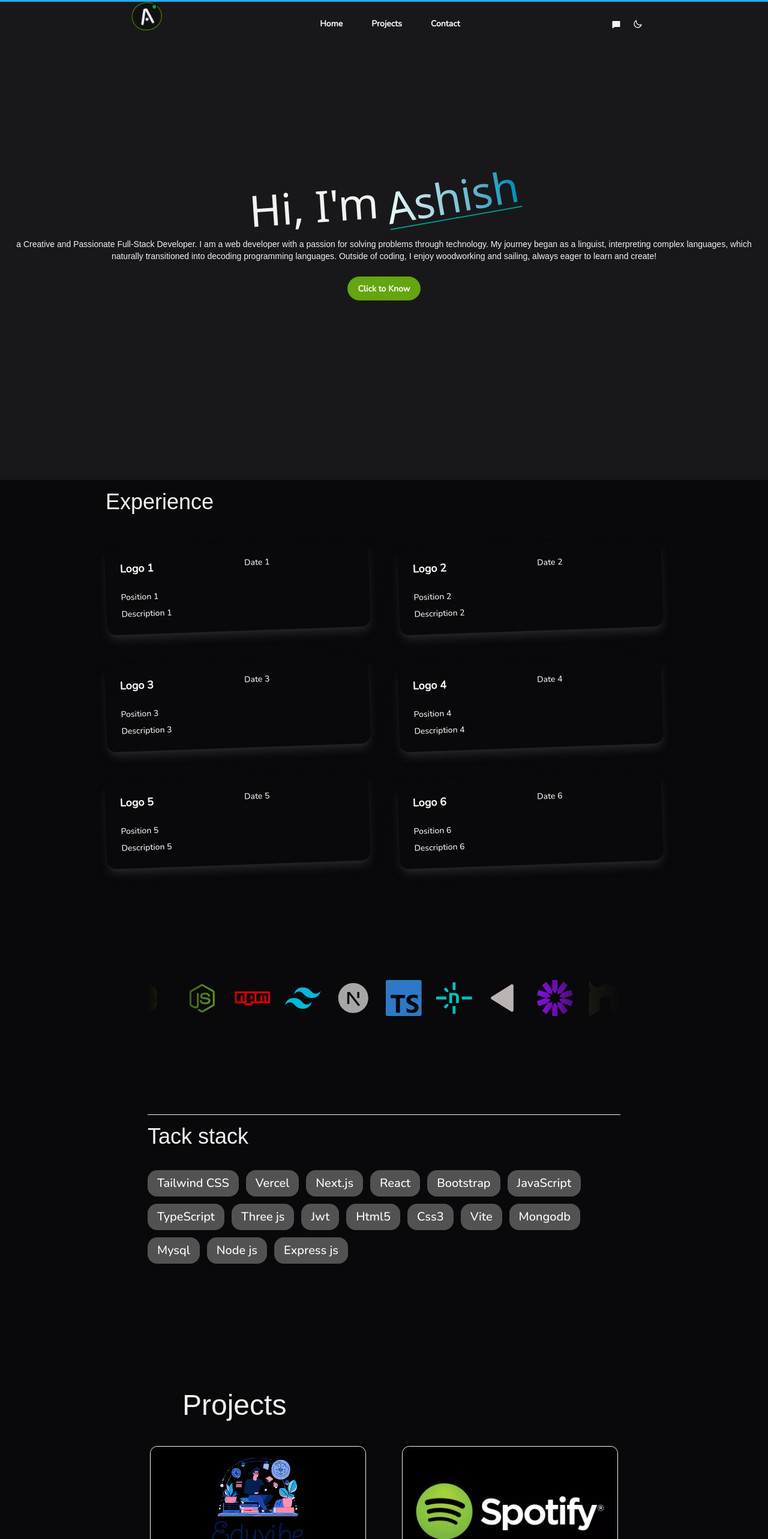
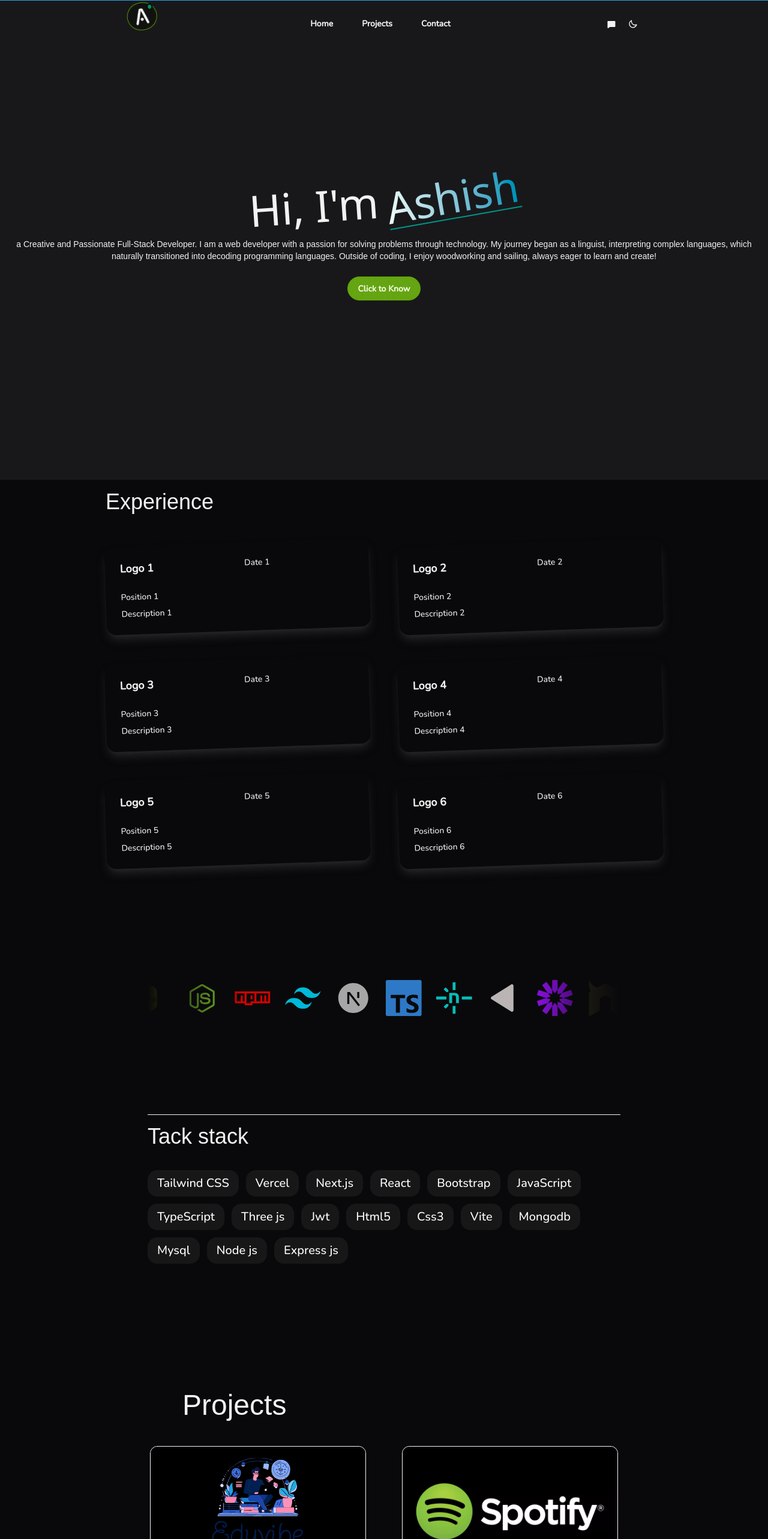
Before and after one commit to sujanthapa01/ashish-s_portfolio, a Next.js app: page / in a window 1280 px wide. Shown: the top 2566 px of the page at 60% size. Built offline with nearby package versions, Linux system fonts and the light colour scheme; a web font is replaced by a local one.

Commit message:
third update

```diff
--- a/app/components/Tackstack.tsx
+++ b/app/components/Tackstack.tsx
@@ -8,7 +8,7 @@ export default function Tackstack(){
           <div className="flex flex-wrap py-9 gap-3">
             {Badge.badges.map((bg)=>(
               <div  key={bg.id}>
-          <div className='text-xl px-4 py-2 text-white bg-neutral-600 rounded-2xl'>{bg.badge}</div>
+          <div className='text-xl px-4 py-2 text-white bg-neutral-900 hover:bg-neutral-700 rounded-2xl cursor-cell duration-500'>{bg.badge}</div>
               </div>
             ))}
           </div>
--- a/app/nav.tsx
+++ b/app/nav.tsx
@@ -15,16 +15,16 @@ export default function Nav() {
                     top: 0,
                     left: 0,
                     right: 0,
-                    height: 3,
+                    height: 1,
                     originX: 0,
                     backgroundColor: "#27A8EF",
                 }}
             />
       <ul
-        className="px-4 lg:block hidden tooltip animate-bounce text-orange-400 -rotate-10 text-2xl font-black tooltip-bottom tooltip-success"
+        className="  lg:block hidden tooltip animate-bounce cabin-7 text-orange-400 -rotate-10 text-2xl font-black tooltip-bottom tooltip-success"
         data-tip="Hi, I am Ashish"
       >
-        <Link className=" avatar avatar-online w-11 h-11" href="/">
+        <Link className=" avatar avatar-online w-11 h-11 hover:rotate-360 duration-500" href="/">
           <img src={Logo.src} alt="logo" className="h-10 rounded-full ring-primary ring-offset-base-100  ring ring-offset-2  w-11" />
         </Link>
       </ul>
--- a/app/users/contact/page.tsx
+++ b/app/users/contact/page.tsx
@@ -12,7 +12,7 @@ export default function Contact() {
         <title>Contact Us</title>
         <meta name="description" content="Contact us for inquiries or support" />
       </Head>
-      <div className="min-h-screen  flex justify-center items-center py-12">
+      <div className="min-h-screen flex justify-center items-center py-12">
         <div className=" p-8 sm:p-10 md:w-3/6 md:p-12 lg:p-16 rounded-xl shadow-xl max-w-4xl w-full">
           <h1 className="text-4xl font-extrabold text-center mb-6">Contact Us</h1>
           <p className="text-center text-lg text-gray-600 mb-10">
@@ -28,7 +28,7 @@ export default function Contact() {
                   id="name"
                   name="name"
                   required
-                  className="mt-2 p-4 w-full border border-gray-300 rounded-md focus:outline-none focus:ring-2 focus:ring-blue-500"
+                  className="mt-2 p-3 w-full border border-gray-300 rounded-md focus:outline-none focus:ring-2 focus:ring-blue-500"
                 />
               </div>
 
@@ -39,7 +39,7 @@ export default function Contact() {
                   id="email"
                   name="email"
                   required
-                  className="mt-2 p-4 w-full border border-gray-300 rounded-md focus:outline-none focus:ring-2 focus:ring-blue-500"
+                  className="mt-2 p-3 w-full border border-gray-300 rounded-md focus:outline-none focus:ring-2 focus:ring-blue-500"
                 />
               </div>
             </div>
--- a/app/users/page.tsx
+++ b/app/users/page.tsx
@@ -86,8 +86,9 @@ export default function Users() {
       <motion.main
         initial={{ opacity: 0 }}
         whileInView={{ opacity: 100 }}
+        viewport={{once:true}}
         transition={{ delay: 0.3, duration: 1 }}
-        className="min-w-screen min-h-auto flex flex-col items-center p-10 justify-center"
+        className="min-w-screen min-h-auto flex flex-col items-center p-10 justify-center "
       >
         <div className="page3rd h-full w-full p-14 md:w-3/4 overflow-x-hidden">
           <MarqueEffect />
--- a/app/users/projects/page.tsx
+++ b/app/users/projects/page.tsx
@@ -8,13 +8,13 @@ export default function Project() {
   return (
     <div className=" min-w-screen min-h-auto flex flex-col  items-center justify-center pt-18 pb-20">
      <h1 className="text-3xl font-semibold underline">{Data.title}</h1>
+
       <main className="w-auto flex justify-center flex-wrap gap-6 xl:w-3/5 h-auto p-8">
      {Data.cont.map((cont)=>{
         return <motion.div
-        initial={{scale:0.9,opacity:0}}
-        animate={{scale:1,opacity:100}}
+        initial={{opacity:0}}
+        animate={{opacity:100}}
         transition={{duration:1}}
-        viewport={{once:true}}
         className="project border overflow-hidden h-auto w-auto min-[376px]:w-80 rounded-xl hover:-translate-y-3  md:transition-transform md:duration-200"
       key={cont._id}
       >
--- a/package.json
+++ b/package.json
@@ -18,7 +18,8 @@
     "next-auth": "^4.24.11",
     "react": "^19.0.0",
     "react-dom": "^19.0.0",
-    "react-icons": "^5.5.0"
+    "react-icons": "^5.5.0",
+    "uuid": "^11.1.0"
   },
   "devDependencies": {
     "@tailwindcss/postcss": "^4",
```
Also changed, not shown: 1 other file (tests, documents, lock files or other folders).
